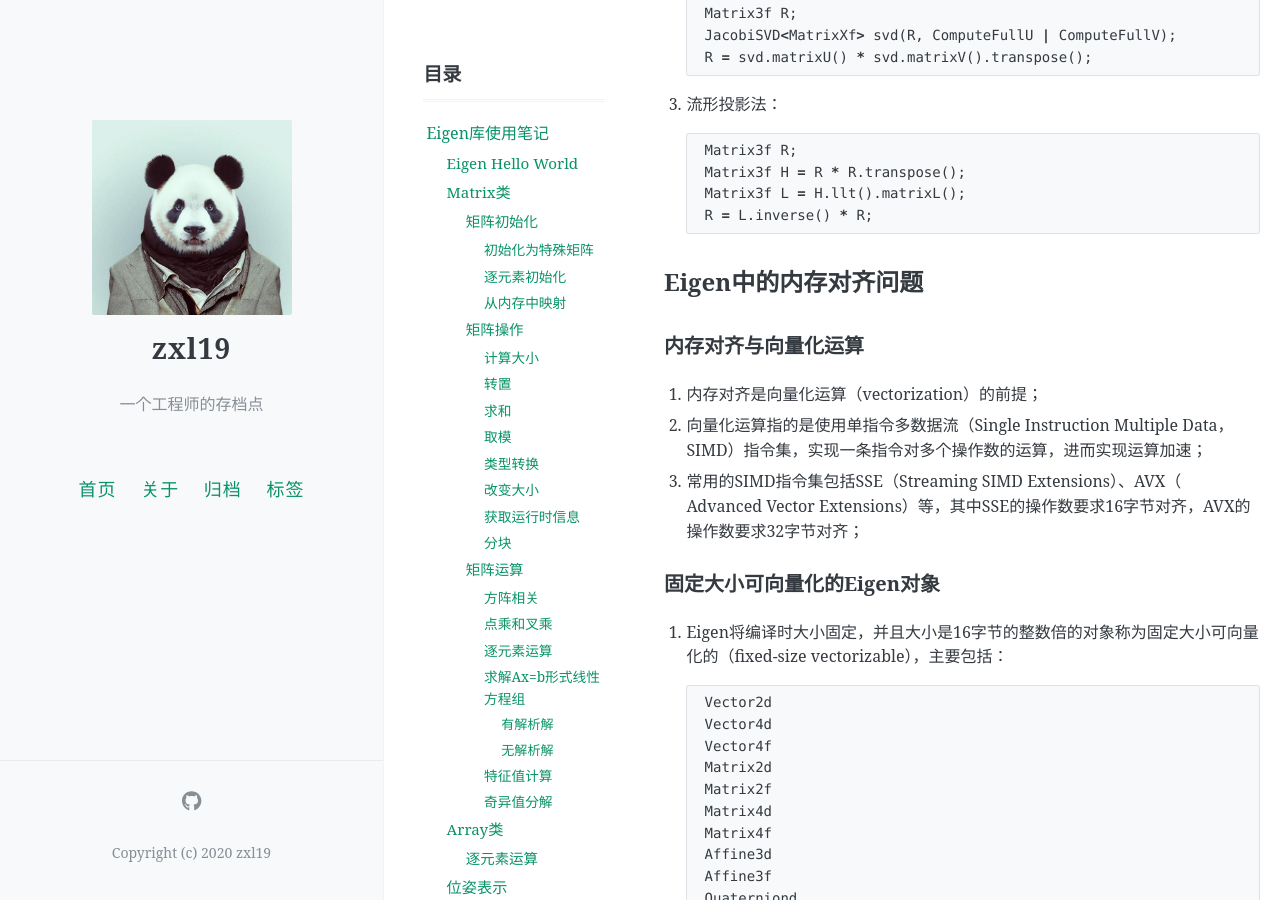
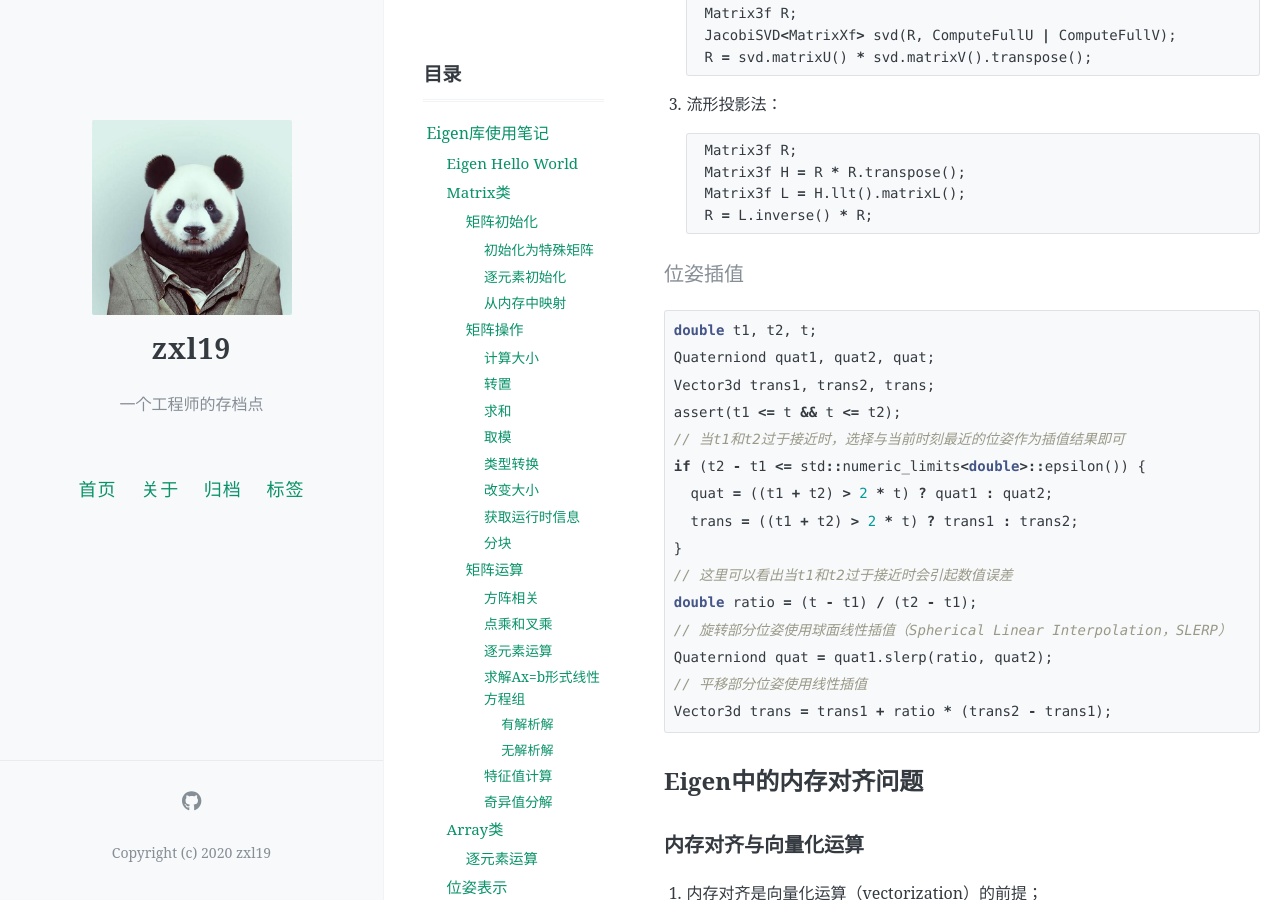
Before and after one commit to zxl19/zxl19.github.io, a Jekyll site: the page built from _posts/2021-08-23-eigen-note.md, in a window 1280 px wide and 900 px high, scrolled down 14709 px. Built offline with Jekyll 4.4.1, drawn with Linux system fonts in a browser that asks for light colours; comment, search, counter and statistics services are not loaded; some of the changed text lies outside the part shown.

Commit message:
Update Posts

````diff
--- a/_posts/2021-08-23-eigen-note.md
+++ b/_posts/2021-08-23-eigen-note.md
@@ -630,6 +630,26 @@ Vector3d v_transformed = T * v;         // 相当于R * v + t
     Matrix3f L = H.llt().matrixL();
     R = L.inverse() * R;
     ```
+
+#### 位姿插值
+
+```cpp
+double t1, t2, t;
+Quaterniond quat1, quat2, quat;
+Vector3d trans1, trans2, trans;
+assert(t1 <= t && t <= t2);
+// 当t1和t2过于接近时，选择与当前时刻最近的位姿作为插值结果即可
+if (t2 - t1 <= std::numeric_limits<double>::epsilon()) {
+  quat = ((t1 + t2) > 2 * t) ? quat1 : quat2;
+  trans = ((t1 + t2) > 2 * t) ? trans1 : trans2;
+}
+// 这里可以看出当t1和t2过于接近时会引起数值误差
+double ratio = (t - t1) / (t2 - t1);
+// 旋转部分位姿使用球面线性插值（Spherical Linear Interpolation，SLERP）
+Quaterniond quat = quat1.slerp(ratio, quat2);
+// 平移部分位姿使用线性插值
+Vector3d trans = trans1 + ratio * (trans2 - trans1);
+```
 
 ## Eigen中的内存对齐问题
 
@@ -858,12 +878,15 @@ Vector3d v_transformed = T * v;         // 相当于R * v + t
 16. [SVD-CSDN博客](https://blog.csdn.net/jiang_he_hu_hai/article/details/78363642)
 17. [四元数归一化1-Stack Overflow](https://stackoverflow.com/questions/48019329/difference-between-norm-normalize-and-normalized-in-eigen)
 18. [四元数归一化2-CSDN博客](https://blog.csdn.net/m0_56348460/article/details/117386857)
-19. [旋转矩阵归一化1-Stack Overflow](https://stackoverflow.com/questions/21761909/eigen-convert-matrix3d-rotation-to-quaternion)
-20. [旋转矩阵归一化2-Stack Overflow](https://stackoverflow.com/questions/43896041/eigen-matrix-to-quaternion-and-back-have-different-result)
-21. [Alignement issues](https://eigen.tuxfamily.org/dox/group__DenseMatrixManipulation__Alignement.html)
-22. [向量化运算-CSDN博客](https://blog.csdn.net/weixin_38251332/article/details/120308863)
-23. [Eigen内存对齐1-CSDN博客](https://blog.csdn.net/shyjhyp11/article/details/123208279)
-24. [Eigen内存对齐2-CSDN博客](https://blog.csdn.net/shyjhyp11/article/details/123204444)
-25. [从Eigen向量化谈内存对齐-王金戈的文章-知乎](https://zhuanlan.zhihu.com/p/93824687)
-26. [Eigen内存对齐-卷儿的文章-知乎](https://zhuanlan.zhihu.com/p/349413376)
-27. [Common pitfalls](https://eigen.tuxfamily.org/dox/TopicPitfalls.html)
+19. [四元数的球面线性插值（slerp）-一条放浪不羁的爬虫的文章-知乎](https://zhuanlan.zhihu.com/p/538653027)
+20. [机械臂如何实现笛卡尔空间中姿态的插值？-fly qq的回答-知乎](https://www.zhihu.com/question/22910238/answer/1096183240)
+21. [机械臂如何实现笛卡尔空间中姿态的插值？-桂凯的回答-知乎](https://www.zhihu.com/question/22910238/answer/1098345012)
+22. [旋转矩阵归一化1-Stack Overflow](https://stackoverflow.com/questions/21761909/eigen-convert-matrix3d-rotation-to-quaternion)
+23. [旋转矩阵归一化2-Stack Overflow](https://stackoverflow.com/questions/43896041/eigen-matrix-to-quaternion-and-back-have-different-result)
+24. [Alignement issues](https://eigen.tuxfamily.org/dox/group__DenseMatrixManipulation__Alignement.html)
+25. [向量化运算-CSDN博客](https://blog.csdn.net/weixin_38251332/article/details/120308863)
+26. [Eigen内存对齐1-CSDN博客](https://blog.csdn.net/shyjhyp11/article/details/123208279)
+27. [Eigen内存对齐2-CSDN博客](https://blog.csdn.net/shyjhyp11/article/details/123204444)
+28. [从Eigen向量化谈内存对齐-王金戈的文章-知乎](https://zhuanlan.zhihu.com/p/93824687)
+29. [Eigen内存对齐-卷儿的文章-知乎](https://zhuanlan.zhihu.com/p/349413376)
+30. [Common pitfalls](https://eigen.tuxfamily.org/dox/TopicPitfalls.html)
````
Also changed, not shown: other parts of _posts/2021-08-23-eigen-note.md (+1 -1 lines), _posts/2020-05-13-markdown-note.md (+15 -4 lines), _posts/2020-06-03-vscode-setup.md (+1 -1 lines), _posts/2021-08-03-photography-note.md (+8 -5 lines), _posts/2022-09-20-personal-blog.md (+16 -15 lines), _posts/2023-01-26-photography-technique.md (+2 -1 lines).
